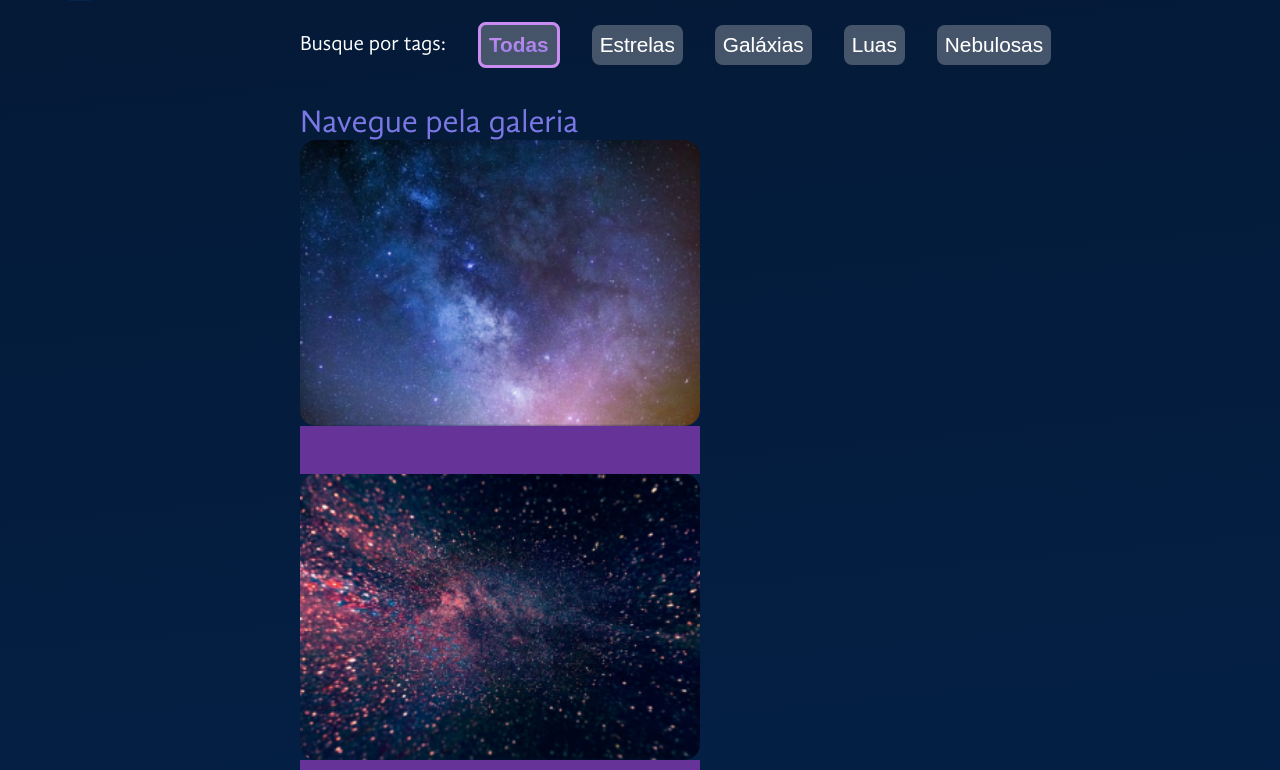
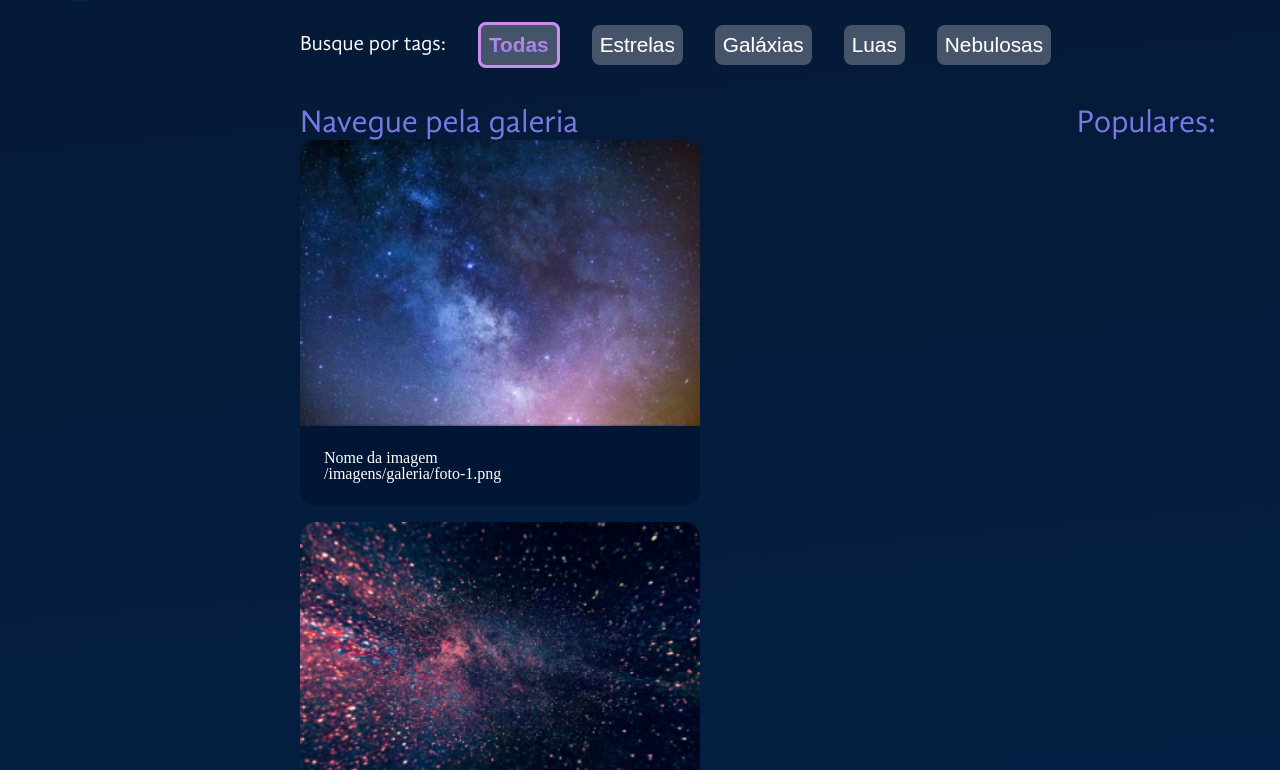
Before and after one commit to GabrielPPM/space-app, a React (Vite) app: page / in a window 1280 px wide. Shown: the part 410-1180 px from the top of the page. Built offline with nearby package versions, Linux system fonts and the light colour scheme.

Commit message:
fix: galeria css, imagem css

```diff
--- a/src/componentes/Galeria/Imagem/Imagem.jsx
+++ b/src/componentes/Galeria/Imagem/Imagem.jsx
@@ -6,25 +6,35 @@ const StyledDiv = styled.div`
 	width: 25rem;
 	height: auto;
 
-    img{
-        border-radius: 1rem;
+	img {
+		border-radius: 1rem 1rem 0rem 0rem;
 		width: 100%;
 	}
 
-    div{
-        height: 3rem;
+	.bottom-card {
+		height: 5rem;
 		width: 100%;
-        background-color: rebeccapurple;
+		border-radius: 0rem 0rem 1rem 1rem;
+		background-color: #001634;
+		align-content: center;
 	}
-`
+	.texto-container {
+		margin: 0 1.5rem;
+	}
+`;
 
-const Imagem = ({ foto }) => {
-    return(
+const Imagem = ({ nome, foto }) => {
+	return (
 		<StyledDiv>
-            <img src={foto}/>
-            <div></div>
+			<img src={foto} />
+			<div className="bottom-card">
+				<div className="texto-container">
+					<p>Nome da imagem</p>
+					<p>{foto}</p>
+				</div>
+			</div>
 		</StyledDiv>
-    )
-}
+	);
+};
 
 export default Imagem;
--- a/src/componentes/Galeria/index.jsx
+++ b/src/componentes/Galeria/index.jsx
@@ -12,19 +12,33 @@ const GaleriaStyled = styled.section`
 const SecaoFluida = styled.div`
 	display: flex;
 	flex-grow: 1;
-	flex-direction: column;
+	flex-direction: row;
 	width: 100%;
 	justify-content: space-between;
-`
+	.container-galeria {
+		width: 100%;
+	}
+	.container-imagens{
+		display: inline-flex;
+		flex-wrap: wrap;
+		gap: 1rem;
+}
+`;
 
-const Galeria = ({fotos = []}) => {
+const Galeria = ({ fotos = [] }) => {
 	return (
 		<>
 			<Tags />
 			<GaleriaStyled>
 				<SecaoFluida>
-					<Titulo>Navegue pela galeria</Titulo>
-					{fotos.map( (foto, index) => <Imagem key={index} foto={foto.path}/>)}
+					<div className="container-galeria">
+						<Titulo>Navegue pela galeria</Titulo>
+						<div className="container-imagens">
+							{fotos.map((foto, index) => (
+								<Imagem key={index} foto={foto.path} />
+							))}
+						</div>
+					</div>
 					<Populares />
 				</SecaoFluida>
 			</GaleriaStyled>
```
Lines whose indentation alone changed are shown as unchanged.
